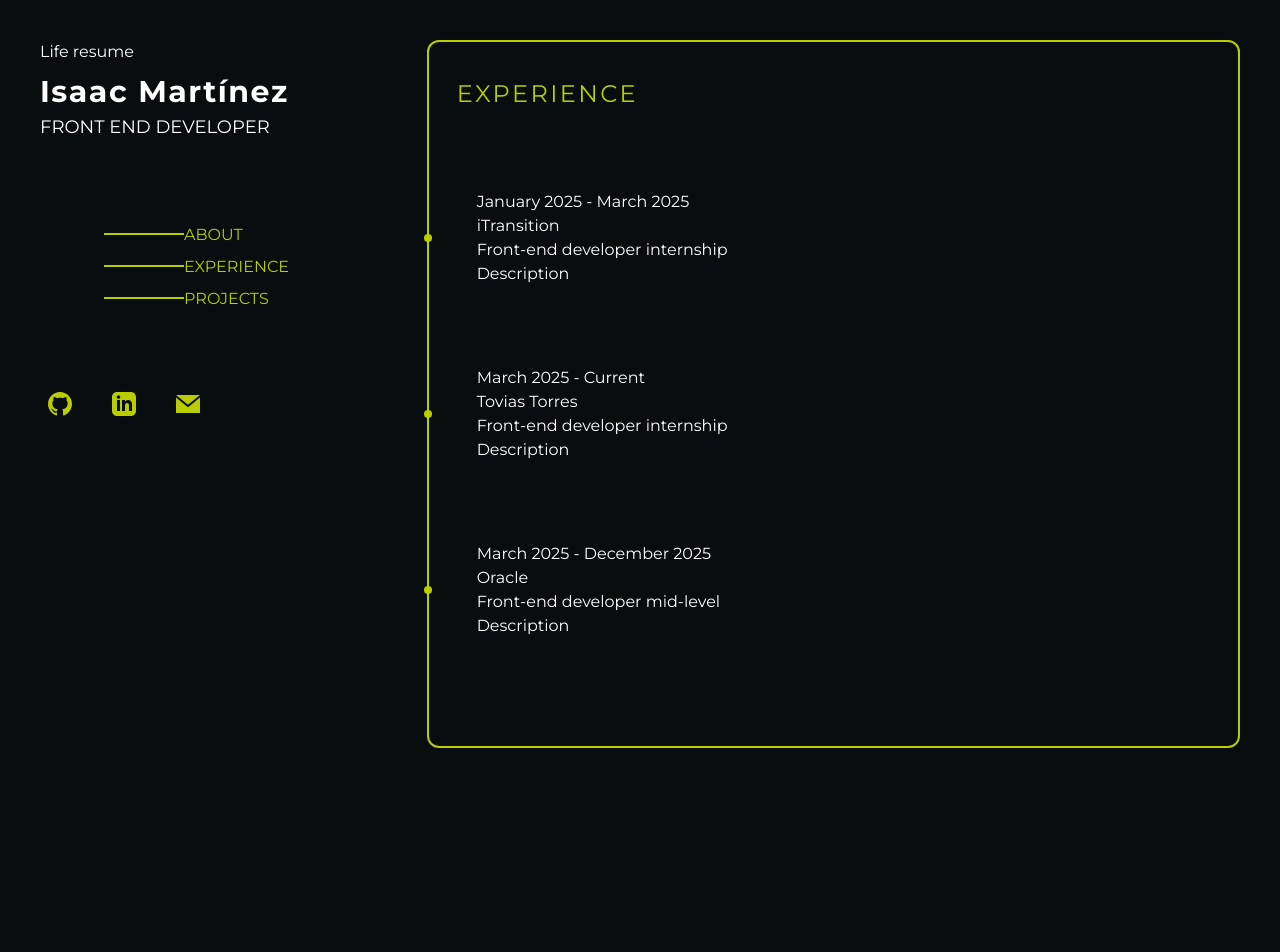
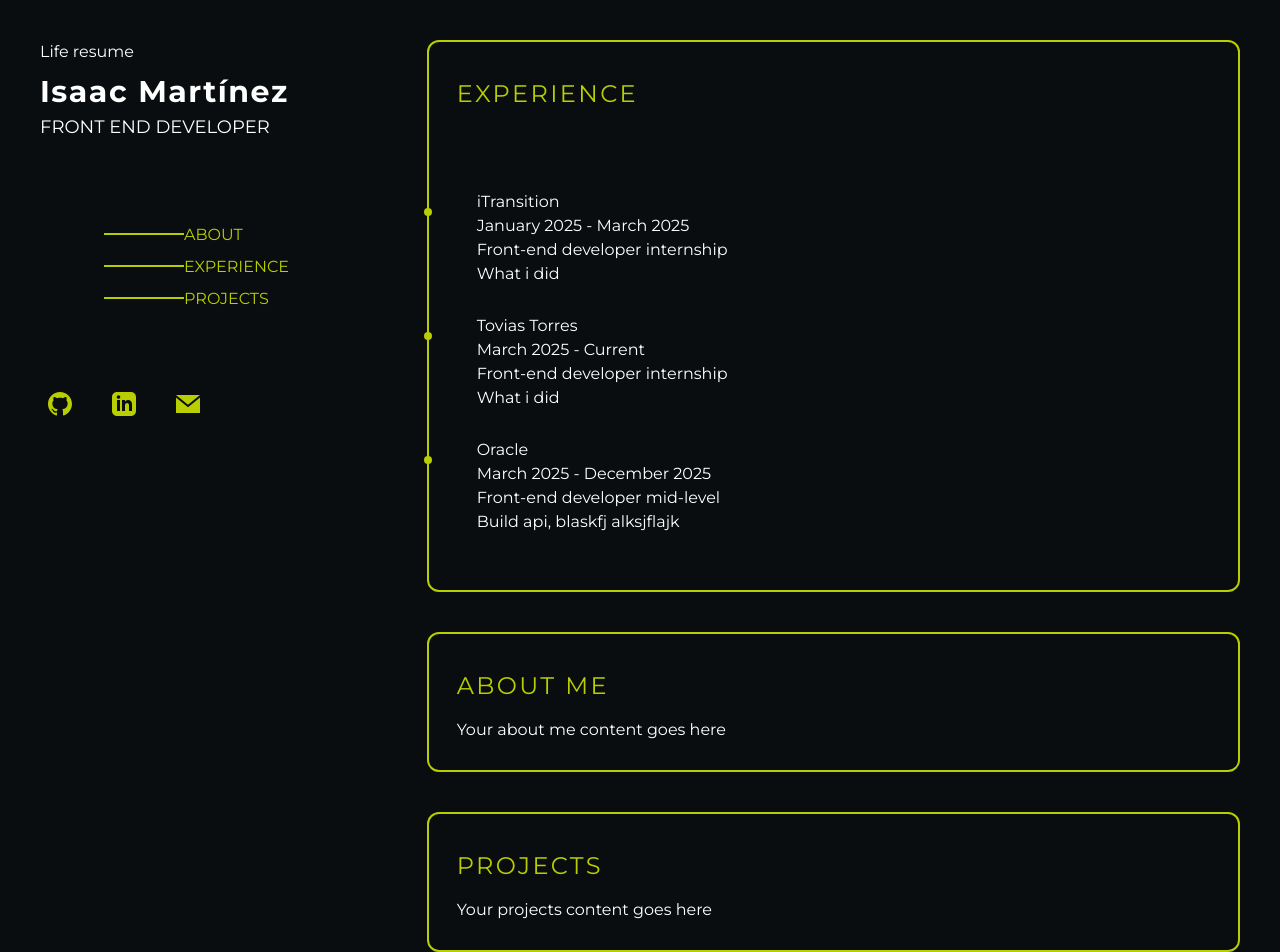
Before and after one commit to Milin7/nextjs-landing-page, a Next.js app: page / in a window 1280 px wide. Shown: the top 952 px of the page. Before the commit the page ends 800 px from the top, so only its background shows below. Built offline with nearby package versions, Linux system fonts and the light colour scheme.

Commit message:
im/refactor: made sections components reusable components

```diff
--- a/app/components/ExperienceCard.tsx
+++ b/app/components/ExperienceCard.tsx
@@ -1,27 +1,25 @@
 import { JobItem } from "../types";
 
-type JobListProps = {
+type ExperienceCardProps = {
   jobList: JobItem;
 };
 
-export default function ExperienceCard({ jobList }: JobListProps) {
+export default function ExperienceCard({ jobList }: ExperienceCardProps) {
   return (
-    <>
-      <div className="cursor-default relative my-20 pl-5">
+    <div className="cursor-default max-h-11 relative my-20 pl-5">
       <svg
         width="8"
         height="8"
         viewBox="0 0 4 4"
         xmlns="http://www.w3.org/2000/svg"
-          className=" text-landing-neon absolute -left-[33px] top-1/2 -translate-y-1/2"
+        className="text-landing-neon absolute -left-[33px] top-1/2 -translate-y-1/2"
       >
         <circle cx="2" cy="2" r="2" fill="currentColor" />
       </svg>
-        <h1 className="  w-full">{jobList.jobDetails.date}</h1>
-        <p>{jobList.jobDetails.name}</p>
+      <h2>{jobList.jobDetails.name}</h2>
+      <p className="w-full">{jobList.jobDetails.date}</p>
       <p>{jobList.jobDetails.role}</p>
-        <p>Description</p>
+      <p>{jobList.jobDetails.description}</p>
     </div>
-    </>
   );
 }
--- /dev/null
+++ b/app/components/SectionCard.tsx
@@ -0,0 +1,46 @@
+import { jobs } from "../data/db";
+import { JobItem } from "../types";
+import ExperienceCard from "./ExperienceCard";
+
+type SectionCardProps = {
+  title: string;
+};
+
+export default function SectionCard({ title }: SectionCardProps) {
+  return (
+    <>
+      {title === "Experience" && (
+        <div className="mt-10 mr-10">
+          <div className="border-2 text-white border-landing-neon rounded-xl p-7">
+            <h1 className="uppercase text-landing-neon tracking-widest text-2xl mt-2">
+              {title}
+            </h1>
+            {jobs.map((job) => (
+              <ExperienceCard key={job.id} jobList={job} />
+            ))}
+          </div>
+        </div>
+      )}
+      {title === "About me" && (
+        <div className="mt-10 mr-10">
+          <div className="border-2 text-white border-landing-neon rounded-xl p-7">
+            <h1 className="uppercase text-landing-neon tracking-widest text-2xl mt-2">
+              {title}
+            </h1>
+            <p className="text-white mt-4">Your about me content goes here</p>
+          </div>
+        </div>
+      )}
+      {title === "Projects" && (
+        <div className="mt-10 mr-10">
+          <div className="border-2 text-white border-landing-neon rounded-xl p-7">
+            <h1 className="uppercase text-landing-neon tracking-widest text-2xl mt-2">
+              {title}
+            </h1>
+            <p className="text-white mt-4">Your projects content goes here</p>
+          </div>
+        </div>
+      )}
+    </>
+  );
+}
--- a/app/components/SideBar.tsx
+++ b/app/components/SideBar.tsx
@@ -4,9 +4,9 @@ export default function SideBar() {
       <div className=" fixed  text-landing-white col-span-1 grid grid-cols-1 grid-rows-10 h-96">
         <h1 className="">Life resume</h1>
         <h2 className=" font-bold text-3xl tracking-wider">Isaac Martínez</h2>
-        <h2 className=" uppercase tracking-normal text-lg pt-1">
+        <span className=" uppercase tracking-normal text-lg pt-1">
           Front End Developer
-        </h2>
+        </span>
         <div className="  row-span-8 text-landing-neon mt-20">
           <div className=" grid grid-cols-6 mb-2">
             <div className=" col-span-3 border-t-2 border-landing-neon mt-2.5 w-20 ml-16"></div>
--- a/app/components/StartingPage.tsx
+++ b/app/components/StartingPage.tsx
@@ -1,18 +1,18 @@
-import { jobs } from "../data/db";
+import Link from "next/link";
+import { sections } from "../data/db";
 import ExperienceCard from "./ExperienceCard";
+import SectionCard from "./SectionCard";
 
 function ExperiencePage() {
   return (
     <>
-      <div className=" mt-10 mr-10">
-        <div className="border-2 text-white border-landing-neon rounded-xl p-7">
-          <h1 className=" uppercase text-landing-neon tracking-widest  text-2xl mt-2 ">
-            Experience
-          </h1>
-          {jobs.map((jobList) => (
-            <ExperienceCard jobList={jobList} key={jobList.id} />
-          ))}
-        </div>
+      <div>
+        {sections.map((section) => (
+          <SectionCard title={section.title} key={section.id} />
+        ))}
+      </div>
+      <div className=" text-landing-neon text-2xl mt-10">
+        <Link href="#section1">Section 1</Link>
       </div>
     </>
   );
--- a/app/data/db.ts
+++ b/app/data/db.ts
@@ -1,4 +1,4 @@
-import { JobItem } from "../types";
+import { JobItem, SectionItem } from "../types";
 
 export const jobs: JobItem[] = [
   {
@@ -26,6 +26,21 @@ export const jobs: JobItem[] = [
       role: "Front-end developer mid-level",
       description: "Build api, blaskfj alksjflajk",
     },
-    id: 2,
+    id: 3,
   },
 ];
+
+export const sections: SectionItem[] = [
+  {
+    id: 4,
+    title: "Experience",
+  },
+  {
+    id: 5,
+    title: "About me",
+  },
+  {
+    id: 6,
+    title: "Projects",
+  },
+];
--- a/app/layout.tsx
+++ b/app/layout.tsx
@@ -3,6 +3,8 @@ import { Montserrat } from "next/font/google";
 import "./globals.css";
 import CustomCursor from "./components/CustomCursor";
 import SideBar from "./components/SideBar";
+import { jobs, sections } from "./data/db";
+import SectionCard from "./components/SectionCard";
 
 const montserrat = Montserrat({
   variable: "--font-montserrat",
--- a/app/types/index.ts
+++ b/app/types/index.ts
@@ -9,3 +9,8 @@ export interface JobDetails {
   jobDetails: JobDetails;
   id: number;
 }
+
+export interface SectionItem {
+  id: number;
+  title: string;
+}
```
Lines whose indentation alone changed are shown as unchanged.
